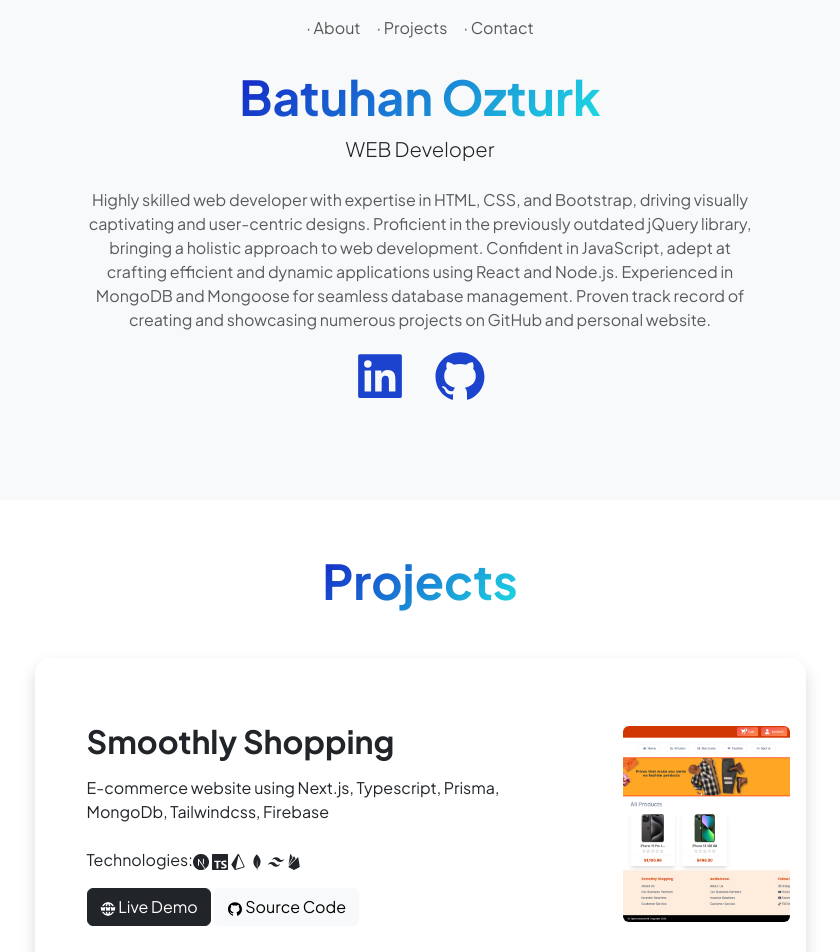
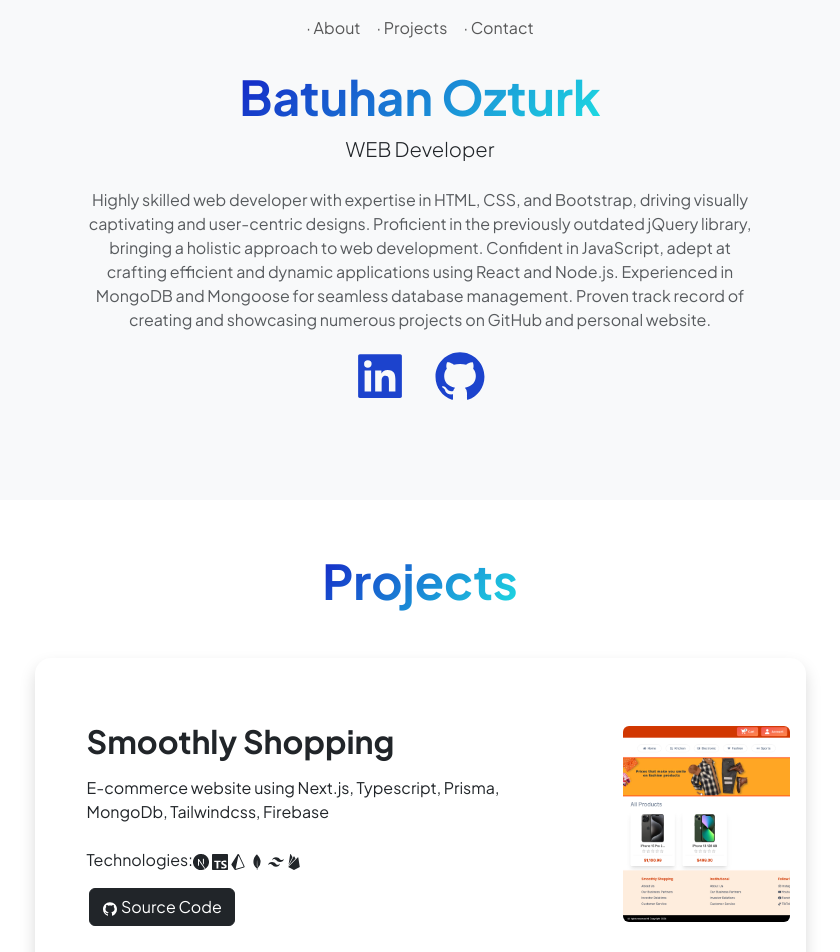
Before and after one commit to fbatuhanr/Portfolio, a React (Create React App) app: page / in a window 1280 px wide. Shown: the top 952 px of the page, without its empty margins (220-1060 px from the left). Built offline with nearby package versions, Linux system fonts and the light colour scheme.

Commit message:
Update projects.jsx

```diff
--- a/src/components/projects.jsx
+++ b/src/components/projects.jsx
@@ -20,7 +20,6 @@ const projectsData = [
         description: "E-commerce website using Next.js, Typescript, Prisma, MongoDb, Tailwindcss, Firebase",
         image: smoothlyshoppingImg,
         technologies: [<SiNextdotjs title="Next.js"/>, <SiTypescript title="Typescript"/>, <SiPrisma title="Prisma"/>, <SiMongodb title="MongoDB"/>, <SiTailwindcss title="Tailwindcss"/>, <SiFirebase title="Firebase"/>],
-        liveDemo: "https://smoothly-shopping.vercel.app",
         sourceCode: "https://github.com/fbatuhanr/SmoothlyShopping"
     },
     {
```
